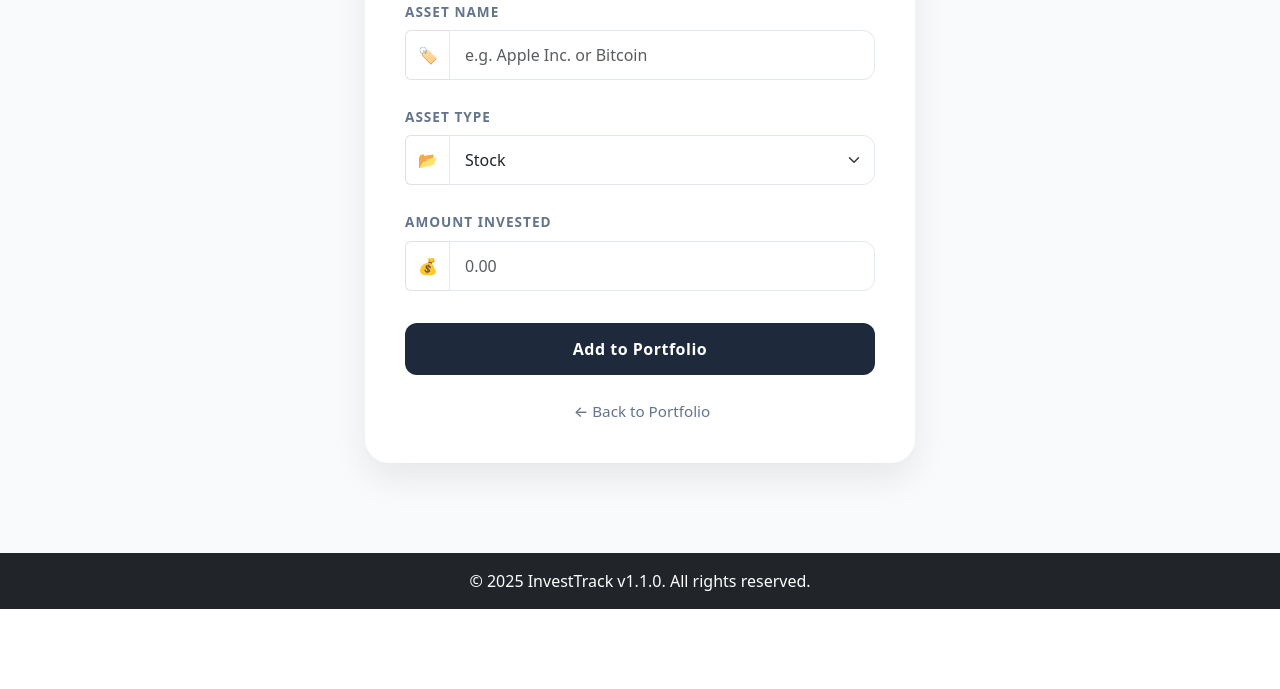
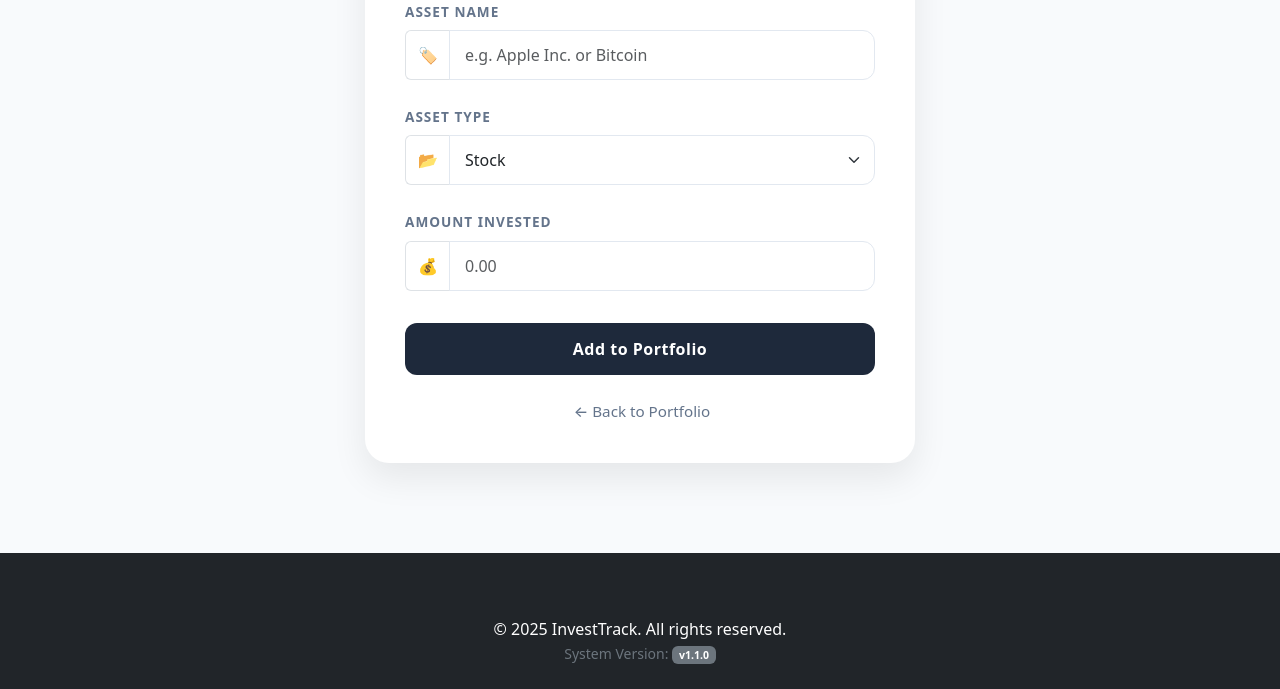
Before and after one commit to naylahabdalla/InvestTrack, a Flask app: page /add in a window 1280 px wide. Shown: the part 336-1025 px from the top of the page. Before the commit the page ends 945 px from the top, so only its background shows below. Run offline with Flask 3, Linux system fonts and the light colour scheme; a user stored in the database is signed in; parts of the project's set-up code (start-up, migrations or seed data) failed here and were passed over.

Commit message:
Refine system version display in footer

```diff
--- a/templates/base.html
+++ b/templates/base.html
@@ -173,8 +173,11 @@
     </script>
 
     <!-- FOOTER -->
-    <footer class="bg-dark text-white text-center py-3 mt-auto">
-        © 2025 InvestTrack v{{ version if version else '1.1.0' }}. All rights reserved.
+    <footer class="bg-dark text-white text-center py-4 mt-auto">
+        <div class="container">
+            <p class="mb-0">© 2025 InvestTrack. All rights reserved.</p>
+            <small class="text-secondary">System Version: <span class="badge bg-secondary">v{{ version if version else '1.1.0' }}</span></small>
+        </div>
     </footer>
 
 </body>
```
